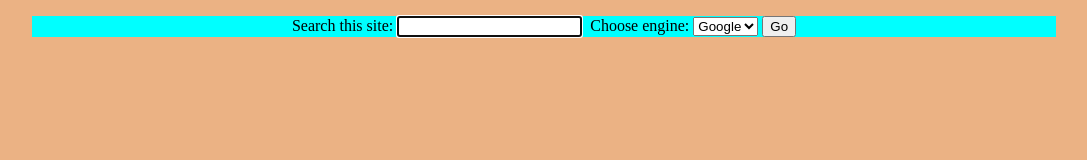
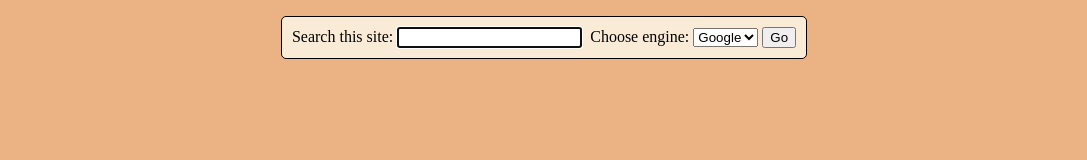
Before and after one commit to berkeozten/SearchSiteBasic, a plain HTML site: page index.html in a window 1280 px wide. Shown: the whole page, without its empty margins (96-1183 px from the left). Drawn offline with Linux system fonts and the light colour scheme.

Commit message:
Third commit

```diff
--- a/css/style.css
+++ b/css/style.css
@@ -6,6 +6,13 @@ body{
     width: 80%;
     height: 100%;
     margin: 0 auto;
-    background-color: aqua;
     text-align: center;
 }
+
+p{
+    display: inline-block;
+    background-color: antiquewhite;
+    padding: 10px;
+    border: 1px solid black;
+    border-radius: 5px;
+}
```
Also changed, not shown: Assets/Search.JPG (added).
